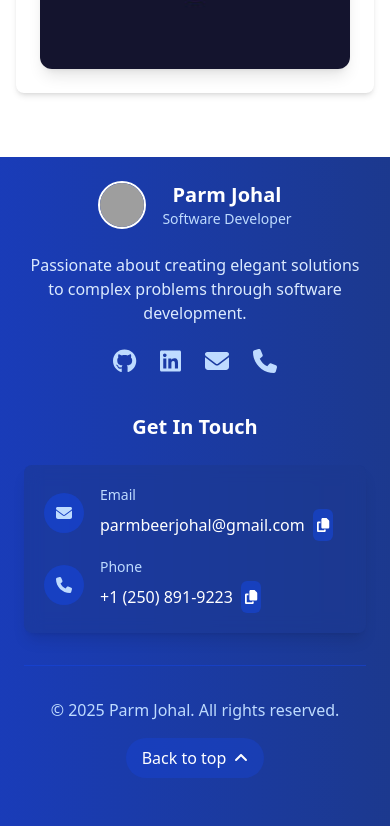
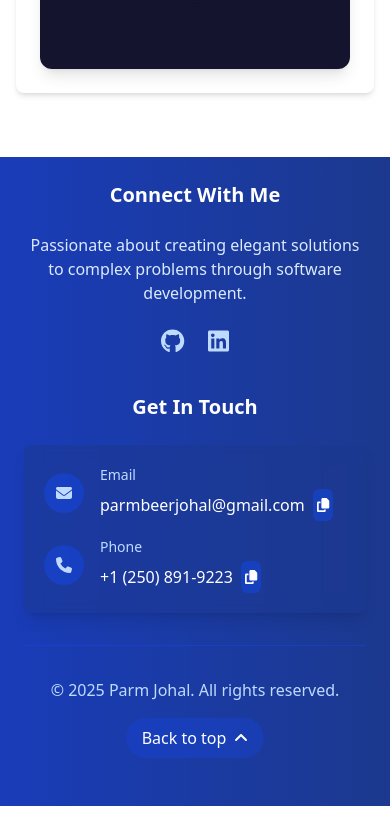
Before and after one commit to ParmbeerJohal/ParmbeerJohal.github.io, a React (Vite) app in the folder Portfolio-2.0/frontend/: page / in a window 390 px wide. Shown: the part 5161-5987 px from the top of the page. Built offline with nearby package versions, Linux system fonts and the light colour scheme; grey boxes are pictures that could not be loaded.

Commit message:
Finalize footer layout and responsiveness

```diff
--- a/Portfolio-2.0/frontend/src/components/Footer.jsx
+++ b/Portfolio-2.0/frontend/src/components/Footer.jsx
@@ -31,34 +31,6 @@ function Footer() {
       });
   };
 
-  // Social media links
-  const socialLinks = [
-    {
-      name: "GitHub",
-      href: "https://github.com/ParmbeerJohal",
-      icon: <FontAwesomeIcon icon={faGithub} size="xl" />,
-      action: null
-    },
-    {
-      name: "LinkedIn",
-      href: "https://www.linkedin.com/in/parm-johal-7144a1184/",
-      icon: <FontAwesomeIcon icon={faLinkedin} size="xl" />,
-      action: null
-    },
-    {
-      name: "Email",
-      tooltipText: copiedEmail ? "Copied!" : "Click to copy email",
-      icon: <FontAwesomeIcon icon={copiedEmail ? faCheck : faEnvelope} size="xl" />,
-      action: () => copyToClipboard(contactDetails.email, 'email')
-    },
-    {
-      name: "Phone",
-      tooltipText: copiedPhone ? "Copied!" : "Click to copy phone",
-      icon: <FontAwesomeIcon icon={copiedPhone ? faCheck : faPhone} size="xl" />,
-      action: () => copyToClipboard(contactDetails.phone, 'phone')
-    },
-  ];
-
   // Scroll to top function
   const scrollToTop = () => {
     window.scrollTo({
@@ -69,64 +41,42 @@ function Footer() {
 
   return (
     <footer className="relative">
+      {/* Main Footer Content */}
       <div className="bg-gradient-to-r from-blue-800 to-blue-900 text-white">
         <div className="container mx-auto px-6 pt-6 pb-12">
-          <div className="grid grid-cols-1 md:grid-cols-2 gap-10">
+          <div className="grid grid-cols-1 md:grid-cols-2 gap-10 p-0 md:p-8">
+            {/* Left Column - Social Links */}
             <div className="text-center md:text-left">
-              <div className="flex items-center justify-center md:justify-start mb-6">
-                <div className="w-12 h-12 rounded-full overflow-hidden border-2 border-white mr-4">
-                  <img
-                    src="/path/to/your-profile-pic.jpg"
-                    alt="Parm Johal"
-                    className="w-full h-full object-cover"
-                    onError={(e) => {
-                      e.target.onerror = null;
-                      e.target.src = 'https://via.placeholder.com/100?text=PJ';
-                    }}
-                  />
-                </div>
-                <div>
-                  <h3 className="text-xl font-bold">Parm Johal</h3>
-                  <p className="text-blue-200 text-sm">Software Developer</p>
-                </div>
-              </div>
+              <h4 className="text-xl font-bold mb-6 text-white">Connect With Me</h4>
 
               <p className="text-blue-100 mb-6 max-w-md mx-auto md:mx-0">
                 Passionate about creating elegant solutions to complex problems through software development.
               </p>
 
               <div className="flex space-x-6 justify-center md:justify-start">
-                {socialLinks.map((link, index) => (
-                  <div key={index} className="relative group">
-                    {link.action ? (
-                      <button
-                        onClick={link.action}
-                        className="text-blue-200 hover:text-white transition-colors focus:outline-none transform hover:scale-110"
-                        aria-label={link.name}
-                      >
-                        {link.icon}
-                      </button>
-                    ) : (
+                {/* GitHub Link */}
                 <a
-                        href={link.href}
+                  href="https://github.com/ParmbeerJohal"
                   target="_blank"
                   rel="noopener noreferrer"
                   className="text-blue-200 hover:text-white transition-colors transform hover:scale-110"
-                        aria-label={link.name}
+                  title="GitHub Profile"
+                  aria-label="GitHub Profile"
                 >
-                        {link.icon}
+                  <FontAwesomeIcon icon={faGithub} size="xl" />
                 </a>
-                    )}
 
-                    {/* Enhanced Tooltip */}
-                    {link.tooltipText && (
-                      <div className="absolute bottom-full left-1/2 transform -translate-x-1/2 mb-2 px-3 py-1.5 bg-gray-800 text-xs text-white rounded-md opacity-0 group-hover:opacity-100 transition-opacity duration-200 whitespace-nowrap pointer-events-none shadow-lg">
-                        {link.tooltipText}
-                        <div className="absolute -bottom-1 left-1/2 transform -translate-x-1/2 w-2 h-2 bg-gray-800 rotate-45"></div>
-                      </div>
-                    )}
-                  </div>
-                ))}
+                {/* LinkedIn Link */}
+                <a
+                  href="https://www.linkedin.com/in/parm-johal-7144a1184/"
+                  target="_blank"
+                  rel="noopener noreferrer"
+                  className="text-blue-200 hover:text-white transition-colors transform hover:scale-110"
+                  title="LinkedIn Profile"
+                  aria-label="LinkedIn Profile"
+                >
+                  <FontAwesomeIcon icon={faLinkedin} size="xl" />
+                </a>
               </div>
             </div>
 
```
Lines whose indentation alone changed are shown as unchanged.
